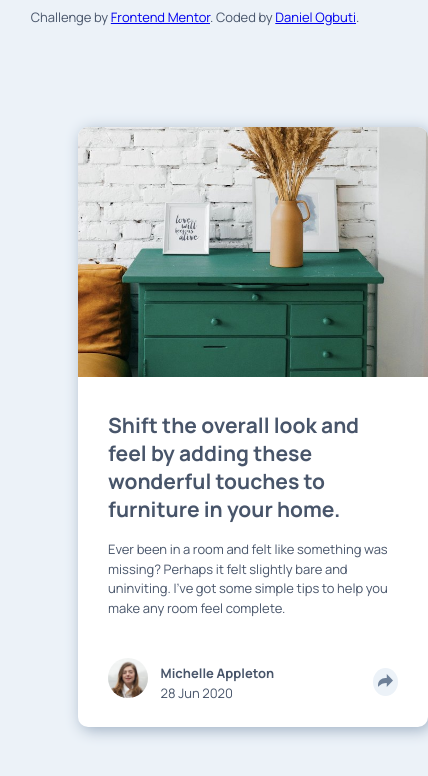
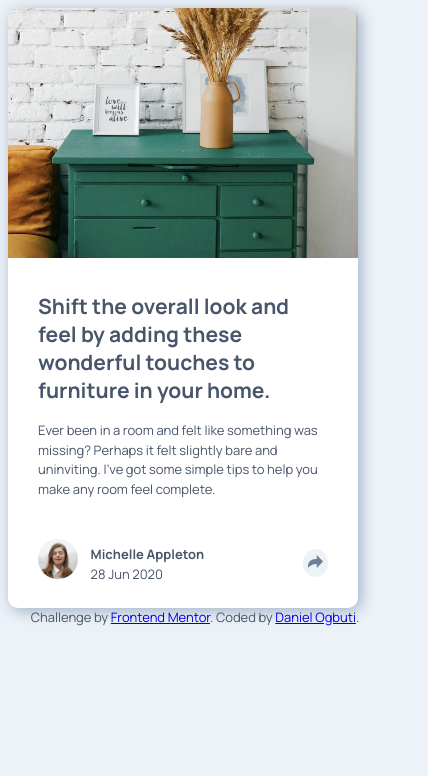
Before and after one commit to dahnny/article-preview, a plain HTML site: page index.html in a window 390 px wide. Shown: the whole page, 428 px wide, since content can reach past the window. Drawn offline with Linux system fonts and the light colour scheme.

Commit message:
responsive check

```diff
--- a/css/styles.css
+++ b/css/styles.css
@@ -127,6 +127,7 @@ h2 {
 
 @media (max-width: 1024px) {
   .container {
+
       left: 20%;
       top: 15%;
     width: 350px;
@@ -191,9 +192,9 @@ h2 {
   }
 }
 
-@media (max-width: 375px){
+@media (max-width: 500px){
     .container {
-        left: 0%;
+        position: static;
         top: 15%;
 
     }
```
